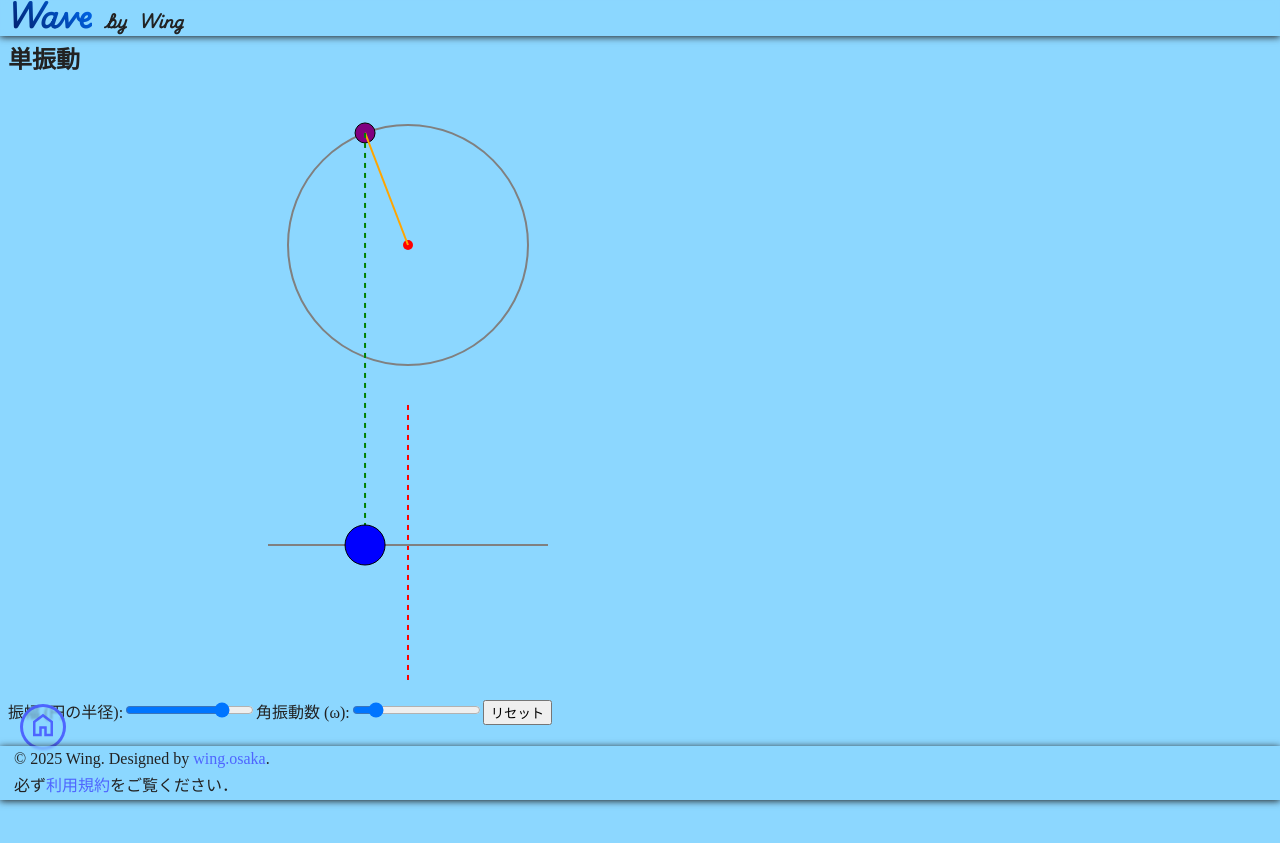
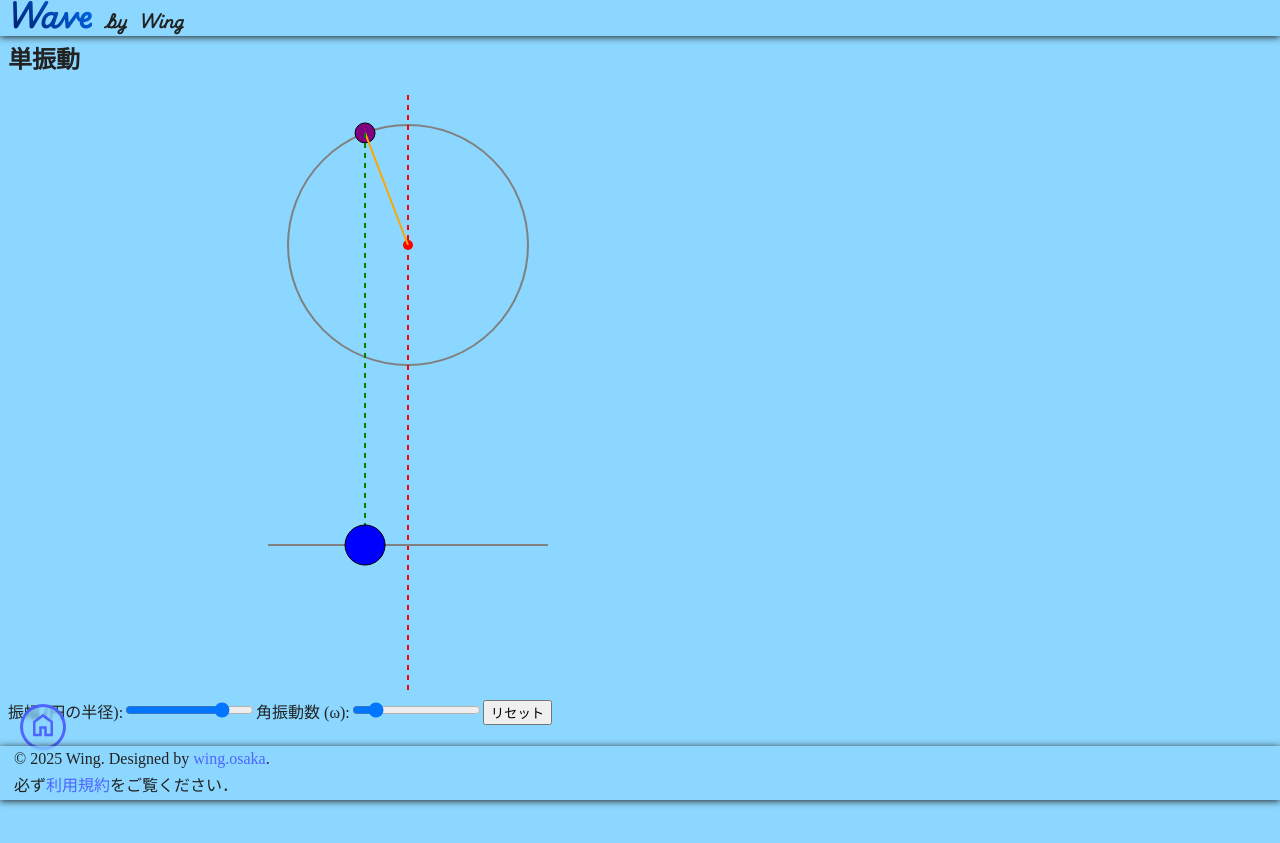
Before and after one commit to te-wing/wave.graphics, a Next.js app: page /wavelayout/tanshindou in a window 1280 px wide. Built offline with nearby package versions, Linux system fonts and the light colour scheme; a web font is replaced by a local one.

Commit message:
いやもう最高

```diff
--- a/src/app/wavelayout/tanshindou/canvas.tsx
+++ b/src/app/wavelayout/tanshindou/canvas.tsx
@@ -1,3 +1,4 @@
+// components/OscillationCanvas.tsx
 'use client';
 
 import React, { useRef, useEffect, useState, useCallback } from 'react';
@@ -38,13 +39,10 @@ const OscillationCanvas: React.FC<OscillationCanvasProps> = ({
     const shmLineY = canvas.height * 3 / 4; // 下の方に配置
 
     // 円周上の点の座標
-    // x = R * cos(θ), y = R * sin(θ)
-    // CanvasのY座標は下が正なので、円運動のy成分にマイナスをかけると直感的になります
     const circlePointX = circleCenterX + amplitude * Math.cos(angle);
     const circlePointY = circleCenterY - amplitude * Math.sin(angle); // Y軸反転
 
     // 単振動のX座標 (円周上の点のX座標をそのまま投影)
-    // 単振動の平衡点をshmOriginXとして、そこからの変位を計算します
     const shmCurrentX = shmOriginX + amplitude * Math.cos(angle); // 円運動のX成分を直接利用
 
     ctx.clearRect(0, 0, canvas.width, canvas.height);
@@ -97,8 +95,8 @@ const OscillationCanvas: React.FC<OscillationCanvasProps> = ({
     // 単振動の平衡点 (中央の赤い点線)
     ctx.beginPath();
     ctx.setLineDash([5, 5]); // 点線
-    ctx.moveTo(shmOriginX, shmLineY - amplitude - 20); // 平衡点の少し上から
-    ctx.lineTo(shmOriginX, shmLineY + amplitude + 20); // 平衡点の少し下まで
+    ctx.moveTo(shmOriginX, 0); // Y座標をキャンバスの上端 (0) に変更
+    ctx.lineTo(shmOriginX, canvas.height); // Y座標をキャンバスの下端 (canvas.height) に変更
     ctx.strokeStyle = 'red';
     ctx.stroke();
     ctx.setLineDash([]); // 点線をリセット
@@ -146,7 +144,7 @@ const OscillationCanvas: React.FC<OscillationCanvasProps> = ({
 
   return (
     <div>
-      <canvas id="myCanvas" ref={canvasRef} width={800} height={600}></canvas> {/* 高さも調整すると良いかもしれません */}
+      <canvas id="myCanvas" ref={canvasRef} width={800} height={600}></canvas>
       <div className="controls">
         <label htmlFor="amplitude">振幅 (円の半径):</label>
         <input
```
